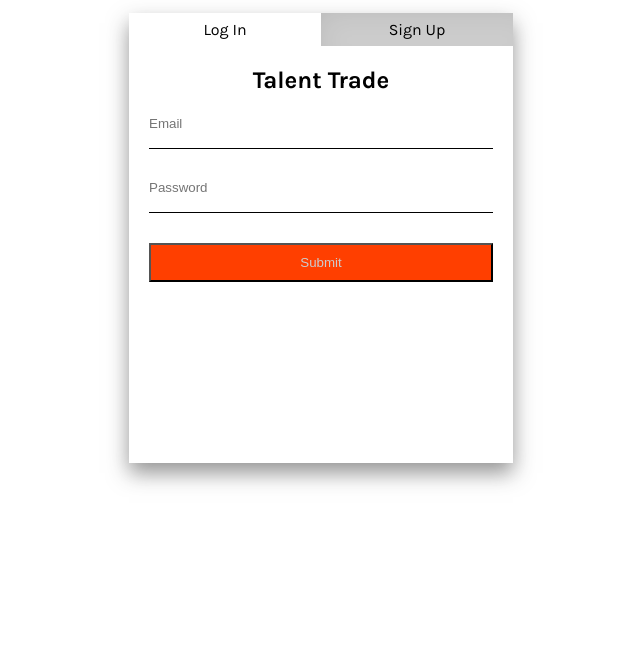
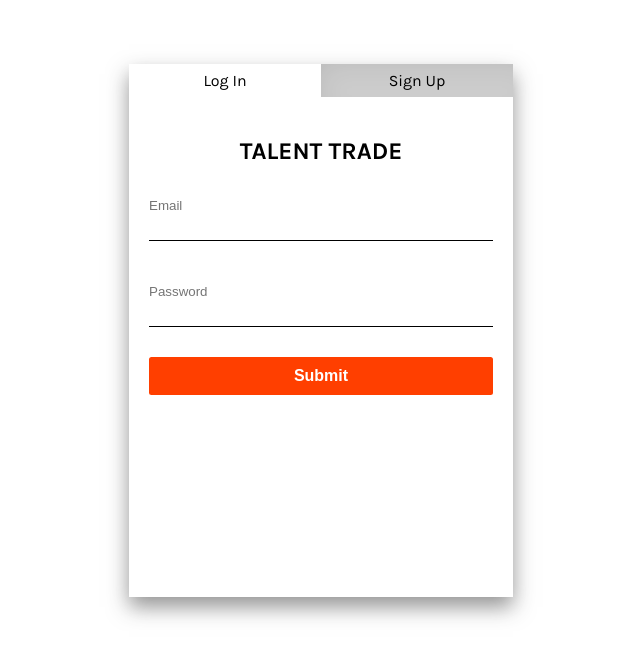
Before and after one commit to chingu-voyages/v8-geckos-team-05, a React (Create React App) app in the folder skill-trade-client/: page /login in a window 1280 px wide. Shown: the top 658 px of the page, without its empty margins (319-959 px from the left). Built offline with nearby package versions, Linux system fonts and the light colour scheme.

Commit message:
ok actually finished login component styling

```diff
--- a/skill-trade-client/src/components/LoginSignup/LoginView.js
+++ b/skill-trade-client/src/components/LoginSignup/LoginView.js
@@ -4,7 +4,7 @@ const LoginView = ({ handleInput, passwordValue, emailValue }) => {
   return (
     <div className="loginView">
       <h2 className='loginView__header'>Talent Trade</h2>
-      <form action="" className="loginView__form" onSubmit={(e) => e.preventDefault()}>
+      <form action="" className="loginView__form">
         <input
           className="loginView__form__input loginView__form__input--email"
           type="email"
--- a/skill-trade-client/src/components/LoginSignup/SignupView.js
+++ b/skill-trade-client/src/components/LoginSignup/SignupView.js
@@ -9,7 +9,7 @@ const SignupView = ({
 }) => {
   return (
     <div className="signupView">
-    <h2 className='signupView__header'>Talent Trade</h2>
+      <h2 className="signupView__header">Talent Trade</h2>
       <form
         action=""
         className="signupView__form"
--- a/skill-trade-client/src/index.css
+++ b/skill-trade-client/src/index.css
@@ -379,7 +379,7 @@ body {
 .loginComponent {
   display: flex;
   font-family: "Karla", sans-serif;
-  margin: 1vw 0 0 0;
+  margin: 5vw 0 0 0;
   justify-content: center; }
   .loginComponent__container {
     display: flex;
@@ -407,10 +407,13 @@ body {
 
 .loginView {
   display: flex;
+  height: 500px;
   padding: 20px;
   flex-direction: column; }
   .loginView__header {
-    text-align: center; }
+    margin-top: 20px;
+    text-align: center;
+    text-transform: uppercase; }
   .loginView__form {
     display: flex;
     flex-direction: column;
@@ -423,22 +426,27 @@ body {
       .loginView__form__input:focus {
         outline: none; }
     .loginView__form > [type="submit"] {
+      font-size: 16px;
+      font-weight: bolder;
       margin: 20px 0px 0px 0px;
       outline: none;
       box-shadow: none;
+      border: none;
+      border-radius: 2.5px;
       padding: 10px;
       background: #ff3f00;
-      color: #cccccc;
+      color: white;
       transition: 0.3s; }
-      .loginView__form > [type="submit"]:hover {
-        color: white; }
 
 .signupView {
   display: flex;
+  height: 500px;
   padding: 20px;
   flex-direction: column; }
   .signupView__header {
-    text-align: center; }
+    margin-top: 20px;
+    text-align: center;
+    text-transform: uppercase; }
   .signupView__form {
     display: flex;
     flex-direction: column;
@@ -451,14 +459,17 @@ body {
       .signupView__form__input:focus {
         outline: none; }
     .signupView__form > [type="submit"] {
+      font-size: 16px;
+      font-weight: bolder;
+      margin: 20px 0px 0px 0px;
       outline: none;
       box-shadow: none;
+      border: none;
+      border-radius: 2.5px;
       padding: 10px;
       background: #ff3f00;
-      color: #cccccc;
+      color: white;
       transition: 0.3s; }
-      .signupView__form > [type="submit"]:hover {
-        color: white; }
 
 .activeTab {
   background: #fff; }
--- a/skill-trade-client/src/sass/components/_loginSignup.scss
+++ b/skill-trade-client/src/sass/components/_loginSignup.scss
@@ -1,7 +1,7 @@
 .loginComponent {
     display: flex;
     font-family: $chris-font;
-    margin: 1vw 0 0 0;
+    margin: 5vw 0 0 0;
     justify-content: center;
 
     &__container {
@@ -41,11 +41,14 @@
 
 .loginView {
     display: flex;
+    height: 500px;
     padding: 20px;
     flex-direction: column;
 
     &__header {
+        margin-top: 20px;
         text-align: center;
+        text-transform: uppercase;
     }
 
     &__form {
@@ -65,28 +68,32 @@
         }
 
         &>[type="submit"] {
+            font-size: 16px;
+            font-weight: bolder;
             margin: 20px 0px 0px 0px;
             outline: none;
             box-shadow: none;
+            border: none;
+            border-radius: 2.5px;
             padding: 10px;
             background: $primary-color;
-            color: $dashboard-grid-color;
+            color: white;
             transition: 0.3s;
 
-            &:hover {
-                color: white;
-            }
         }
     }
 }
 
 .signupView {
     display: flex;
+    height: 500px;
     padding: 20px;
     flex-direction: column;
 
     &__header {
+        margin-top: 20px;
         text-align: center;
+        text-transform: uppercase;
     }
 
     &__form {
@@ -106,16 +113,18 @@
         }
 
         &>[type="submit"] {
+            font-size: 16px;
+            font-weight: bolder;
+            margin: 20px 0px 0px 0px;
             outline: none;
             box-shadow: none;
+            border: none;
+            border-radius: 2.5px;
             padding: 10px;
             background: $primary-color;
-            color: $dashboard-grid-color;
+            color: white;
             transition: 0.3s;
 
-            &:hover {
-                color: white;
-            }
         }
     }
 }
```
Also changed, not shown: skill-trade-client/src/components/LoginSignup/LoginSignup.js (line endings or trailing spaces).
